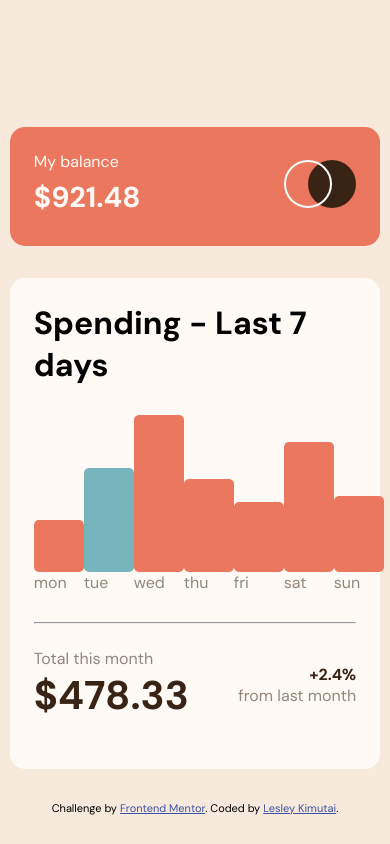
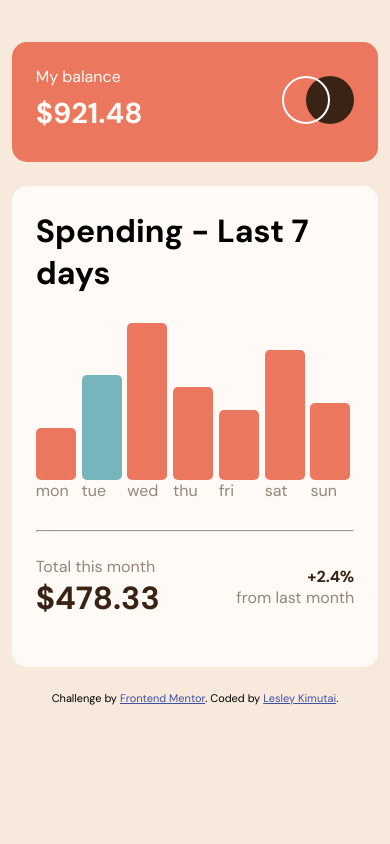
Before and after one commit to issagoodlifeInc/expense-chart, a React (Create React App) app: page / in a window 390 px wide. Built offline with nearby package versions, Linux system fonts and the light colour scheme.

Commit message:
Added responsivity to the chart

```diff
--- a/src/styles.css
+++ b/src/styles.css
@@ -67,6 +67,7 @@ header {
 main {
   background: var(--verypaleorange);
 }
+
 .graph {
   display: grid;
   grid-template-columns: repeat(7, 1fr);
@@ -134,3 +135,26 @@ main {
 .attribution a:hover {
   color: var(--softred);
 }
+
+@media (max-width: 475px) {
+  header {
+    margin-top: 5vh !important;
+  }
+
+  .container {
+    width: 94%;
+    margin: 1.5rem auto;
+    /* padding: 1rem; */
+  }
+  .amount--day {
+    width: 40px !important;
+  }
+
+  .graph {
+    gap: 2px;
+  }
+
+  .main--cost {
+    font-size: 2rem;
+  }
+}
```
